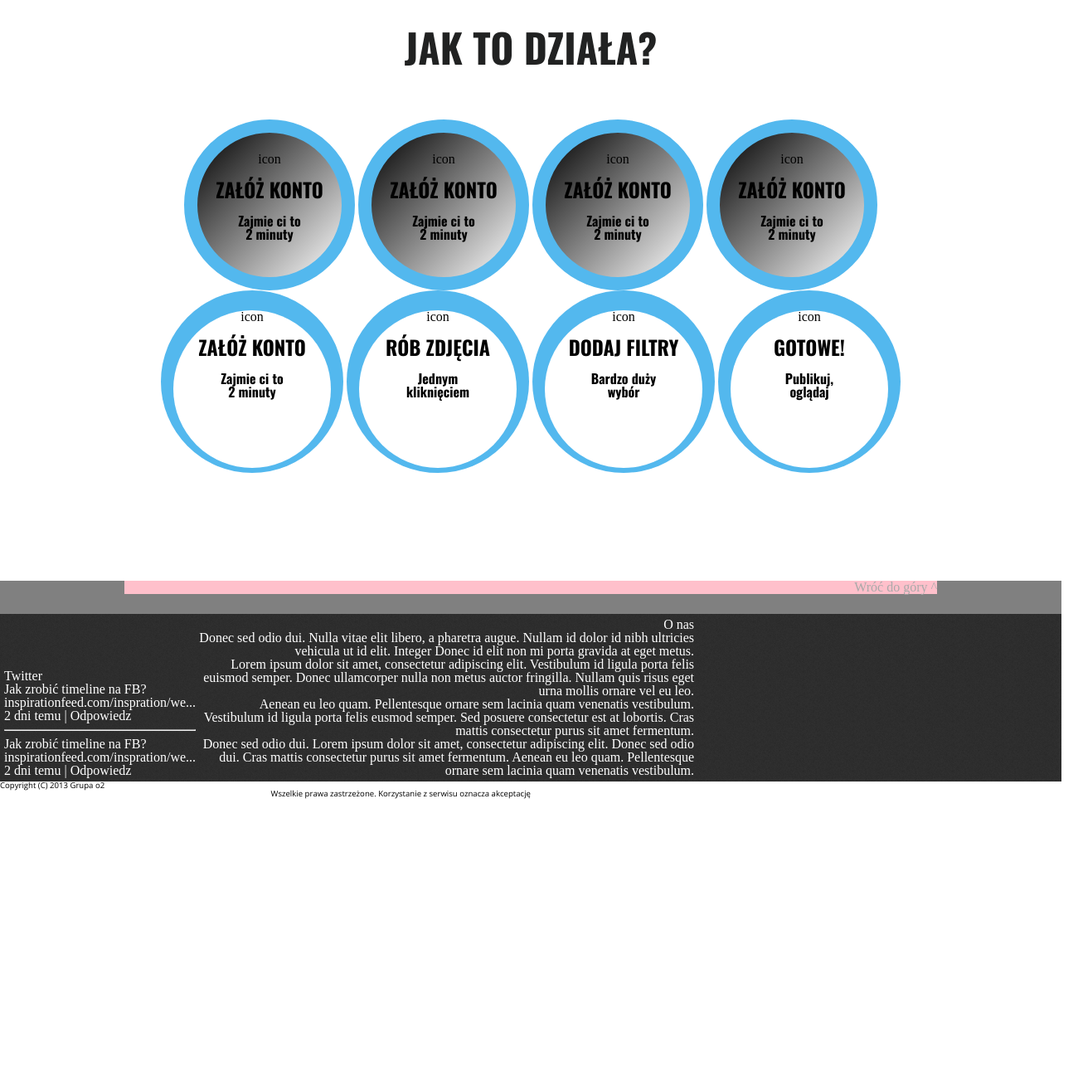
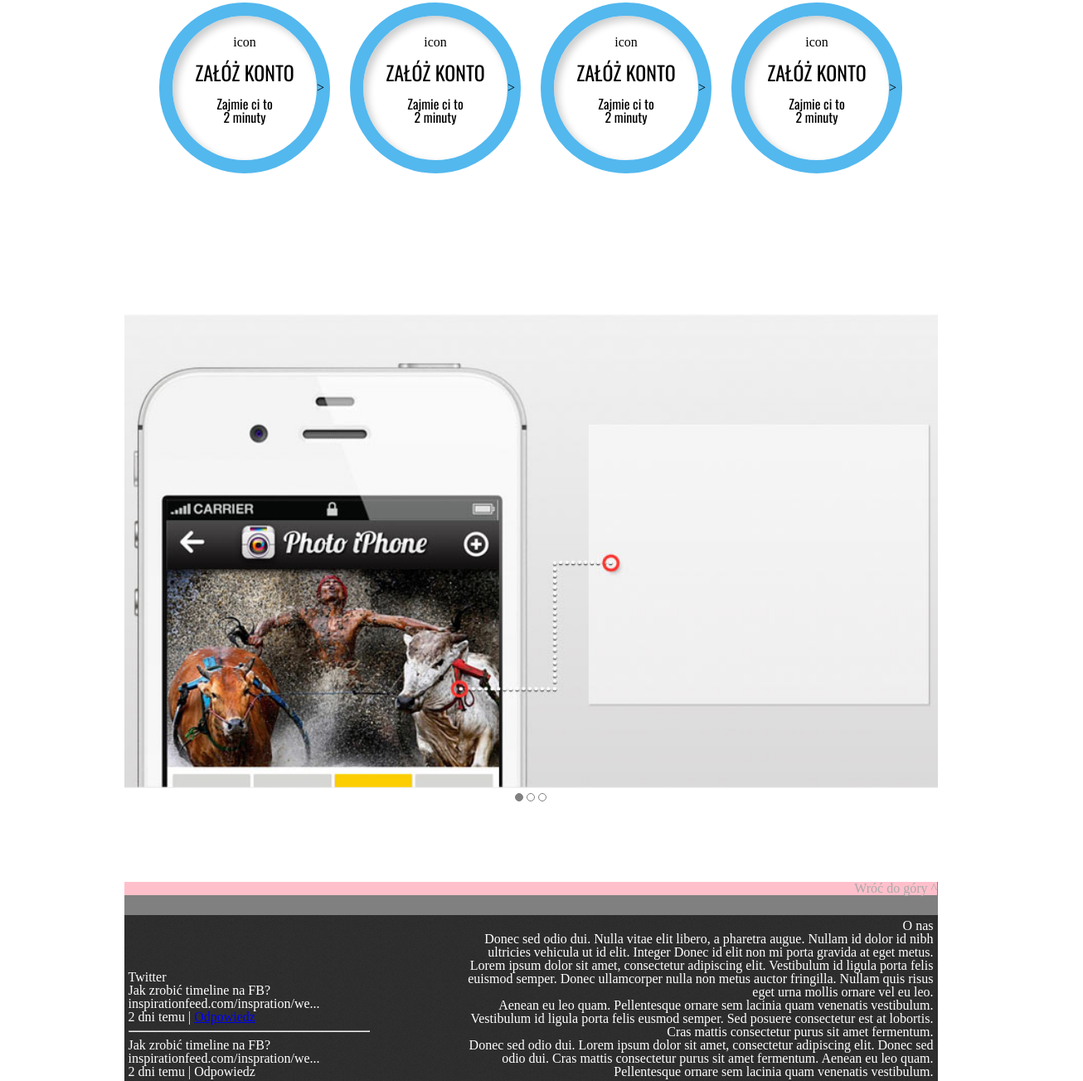
Before and after one commit to KrzysztofGolat/0005_AstekTest_Photo_iPhone, a plain HTML site: page index.html in a window 1280 px wide. Shown: the part 857-2160 px from the top of the page at 83% size, 1306 px wide, since content can reach past the window. Before the commit the page ends 1820 px from the top, so only its background shows below. Drawn offline with nearby package versions, Linux system fonts and the light colour scheme; a script that the page names is missing.

Commit message:
A lot of changes.

```diff
--- a/index.html
+++ b/index.html
@@ -10,7 +10,7 @@
 
     <title>Photo iPhone</title>
 
-    <link href='https://fonts.googleapis.com/css?family=Oswald:700|Open+Sans' rel='stylesheet' type='text/css'>
+    <link href='https://fonts.googleapis.com/css?family=Oswald:700,400|Open+Sans' rel='stylesheet' type='text/css'>
 
     <link type="text/css" rel="stylesheet" href="style/reset.css">
     <link type="text/css" rel="stylesheet" href="style/style.css">
@@ -22,9 +22,12 @@
 
     <header>
         <div class="header wrapper">
-            <div class="smartphone"></div>
-            <div>
-                <div class="logo"></div>
+            <div class="smartphone">
+                <img src="img/smartphone.png" alt="iPhone" />
+            </div><div class="hero">
+                <div class="logo">
+                    <img src="img/logo.png" alt="logo" />
+                </div>
                 <div class="motto">
                     <p>ZAWSZE <em>RÓB</em></p>
                     <p>CUDOWNE <em>ZDJĘCIA</em></p>
@@ -66,6 +69,7 @@
                 </section>
 
 
+<!--
                 <section class="circle">
                     <div class="circle-blue">
                         <div class="circle-white">
@@ -96,17 +100,29 @@
                         </div>
                     </div>
                 </section>
+-->
 
 
 
 
 
                 <div class="slider">
-<!--
-                    <img src="img/slider-left.png">
-                    <img src="img/slider-middle.jpg">
-                    <img src="img/slider-right.jpg">
--->
+                    <div class="slide active">
+                        <img src="img/slider-middle.jpg">
+                    </div>
+                    <div class="slide">
+                        <img src="img/slider-middle.jpg">
+                    </div>
+                    <div class="slide">
+                        <img src="img/slider-middle.jpg">
+                    </div>
+                    <span class="prev"></span>
+                    <span class="next"></span>
+                    <div class="pagination">
+                        <span class="active"></span>
+                        <span></span>
+                        <span></span>
+                    </div>
                 </div>
 
                 <div class="wroc">
@@ -119,18 +135,16 @@
             <div class="wrapper">
                 <div class="footer__glowny">
                     <div class="footer__twitter">
-                        <p>Twitter</p>
-                        <p>Jak zrobić timeline na FB?</p>
-                        <p>inspirationfeed.com/inspration/we...</p>
-                        <p>2 dni temu | Odpowiedz</p>
+                        <h3 class="footer__heading">Twitter</h3>
+                        <p>Jak zrobić timeline na FB? inspirationfeed.com/inspration/we...</p>
+                        <div class="footer__twitter__meta">2 dni temu | <a href="#">Odpowiedz</a></div>
                         <hr>
                         <p>Jak zrobić timeline na FB?</p>
                         <p>inspirationfeed.com/inspration/we...</p>
                         <p>2 dni temu | Odpowiedz</p>
-                    </div>
-                    <div class="footer__onas">
+                    </div><div class="footer__onas">
 
-                        <p>O nas</p>
+                        <h3 class="footer__heading">O nas</h3>
 
                         <p>Donec sed odio dui. Nulla vitae elit libero, a pharetra augue. Nullam id dolor id nibh ultricies vehicula ut id elit. Integer Donec id elit non mi porta gravida at eget metus.</p>
 
@@ -144,8 +158,7 @@
                 </div>
 
                 <div class="footer__samdol">
-                    <div class="footer__copyright">Copyright (C) 2013 Grupa o2</div>
-                    <div class="footer__wszelkie">Wszelkie prawa zastrzeżone. Korzystanie z serwisu oznacza akceptację</div>
+                    <div class="footer__copyright">Copyright (C) 2013 Grupa o2</div><div class="footer__wszelkie">Wszelkie prawa zastrzeżone. Korzystanie z serwisu oznacza akceptację</div>
                 </div>
             </div>
         </footer>
--- a/style/style.css
+++ b/style/style.css
@@ -3,34 +3,54 @@ body {
 }
 
 .wrapper {
-    max-width: 1700px;
+    max-width: 981px;
     margin: auto;
 }
 
-.header {
+header {
     background-image: url(../img/backgrnd-up.jpg), url(../img/backgrnd-gray.png);
     background-position: left top, left bottom;
     background-repeat: no-repeat, repeat;
-    height: 100vh;
+    // height: 100vh;
     position: relative;
 }
 
+.header {
+    padding-top: 20px;
+}
+
 .smartphone {
-    background-image: url(../img/smartphone.png);
-    width: 329px;
-    height: 711px;
-    position: absolute;
-    left: 353px;
-    bottom: 0px;
+    // background-image: url(../img/smartphone.png);
+    width: 30%;
+    // height: 711px;
+    // position: absolute;
+    // left: 353px;
+    // bottom: 0px;
+    display: inline-block;
+    vertical-align: bottom;
+}
+
+.smartphone img {
+    max-width: 100%;
 }
 
 .logo {
-    background-image: url(../img/logo.png);
-    width: 625px;
-    height: 133px;
-    position: absolute;
-    left: 681px;
-    top: 50px;
+    // background-image: url(../img/logo.png);
+    // width: 625px;
+    // height: 133px;
+    max-width: 100%;
+    margin-bottom: 50px;
+    // background-size: 100%;
+    // position: absolute;
+    // left: 681px;
+    // top: 50px;
+}
+
+.hero {
+    display: inline-block;
+    width: 60%;
+    margin-left: 10%;
+    vertical-align: bottom;
 }
 
 .motto {
@@ -40,16 +60,18 @@ body {
     color: white;
     text-shadow: 1px 1px #464646;
     text-transform: uppercase;
-    left: 737px;
-    top: 245px;
-    position: absolute;
+    margin-bottom: 100px;
+    // left: 737px;
+    // top: 245px;
+    // position: absolute;
 }
 
 .motto__text {
     font-size: 100px;
-    position: absolute;
-    left: 737px;
-    bottom: 205px;
+    // position: absolute;
+    // left: 737px;
+    // bottom: 205px;
+    margin-bottom: 50px;
 }
 
 .motto > p > em {
@@ -86,30 +108,24 @@ h1 {
     border-radius: 103px;
     border-color: #53b8ee;
     border-style: solid;
-    margin: auto;
+    margin-bottom: 40px;
     display: inline-block;
-    background: white; /* For browsers that do not support gradients */
-    background: -webkit-linear-gradient(left top, black, white); /* For Safari 5.1 to 6.0 */
-    background: -o-linear-gradient(bottom right, black, white); /* For Opera 11.1 to 12.0 */
-    background: -moz-linear-gradient(bottom right, black, white); /* For Firefox 3.6 to 15 */
-    background: linear-gradient(to bottom right, black, white); /* Standard syntax */
+    box-shadow: inset 5px 5px 10px rgba(0,0,0,0.2);
+    position: relative;
+    transition: transform 0.5s;
 }
 
-.circle-blue {
-    background-color: #53b8ee;
-    width: 220px;
-    height: 220px;
-    border-radius: 110px;
-    margin: auto;
-    display: inline-block;
+.circle2 + .circle2 {
+    margin-left: 20px;
 }
 
-.circle-white {
-    background-color: white;
-    width: 190px;
-    height: 190px;
-    border-radius: 95px;
-    margin: auto;
+.circle2:after {
+    content: '>';
+    display: block;
+    position: absolute;
+    top: 50%;
+    transform: translateY(-50%);
+    left: 100%;
 }
 
 .circle-icon {
@@ -118,7 +134,7 @@ h1 {
 
 .circle-text {
     font-family: "Oswald", Arial, sans-serif;
-    font-weight: 700;
+    font-weight: 400;
     font-size: 24px;
     color: black;
     text-transform: uppercase;
@@ -132,14 +148,68 @@ h1 {
     color: black;
 }
 
+.circle2:hover {
+    transform: scale(1.2);
+    border-color: yellow;
+}
+
 .slider {
     margin: 130px auto 110px auto;
-
-    background-image: url(../img/slider-left.png), url(../img/slider-middle.jpg), url(../img/slider-right.jpg);
-    background-position: left, left, left;
-    background-repeat: no-repeat, no-repeat, no-repeat;
+    position: relative;
 }
 
+.slide {
+    display: none;
+}
+
+.slide.active {
+    display: block;
+}
+
+.slide img {
+    width: 100%;
+}
+
+.slider .prev,
+.slider .next {
+    display: block;
+    height: 100%;
+    width: 50px;
+    position: absolute;
+    top: 0;
+    background-repeat: no-repeat;
+    background-position: center;
+    z-index: 100;
+}
+
+.slider .prev {
+    left: 0;
+    background-image: url();
+}
+
+.slider .next {
+    right: 0;
+    background-image: url();
+}
+
+.slider .pagination {
+    position: absolute;
+    top: 100%;
+    text-align: center;
+    width: 100%;
+}
+
+.slider .pagination span {
+    display: inline-block;
+    width: 8px;
+    height: 8px;
+    border-radius: 100%;
+    border: 1px solid grey;
+}
+
+.slider .pagination span.active {
+    background: grey;
+}
 
 .wroc {
     background-color: gray;
@@ -157,25 +227,38 @@ h1 {
 
 .footer__glowny {
     background-image: url(../img/footer-darkgray.png);
-    padding: 5px;
-    max-width: 1700px
+    padding: 5px 5px 20px 5px;
+    border-bottom: 20px solid rgba(255,255,255,0.08);
 }
 
 .footer__twitter {
     color: white;
-    max-width: 329px;
+    width: 30%;
     display: inline-block;
+}
+
+.footer__heading {
+
+}
+
+.footer_twitter p {
+
+}
+
+.footer__twitter__meta {
+
 }
 
 .footer__onas {
     color: white;
-    max-width: 597px;
+    width: 60%;
+    margin-left: 10%;
     text-align: right;
     display: inline-block;
 }
 
 .footer__samdol {
-    max-width: 1700px;
+    // max-width: 1700px;
     font-family: "Open Sans", Arial, sans-serif;
     font-size: 0.6em;
 }
```
Also changed, not shown: img/pattern.png (added).
